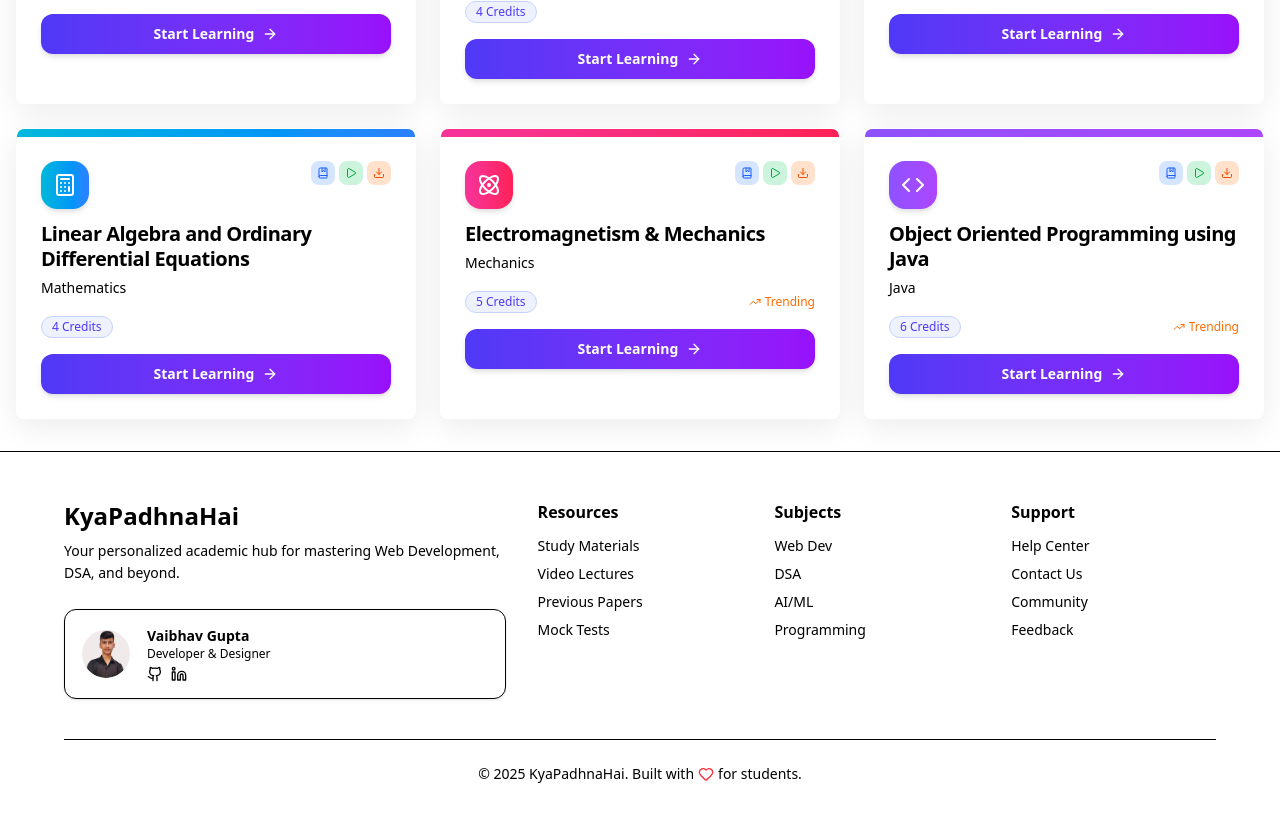
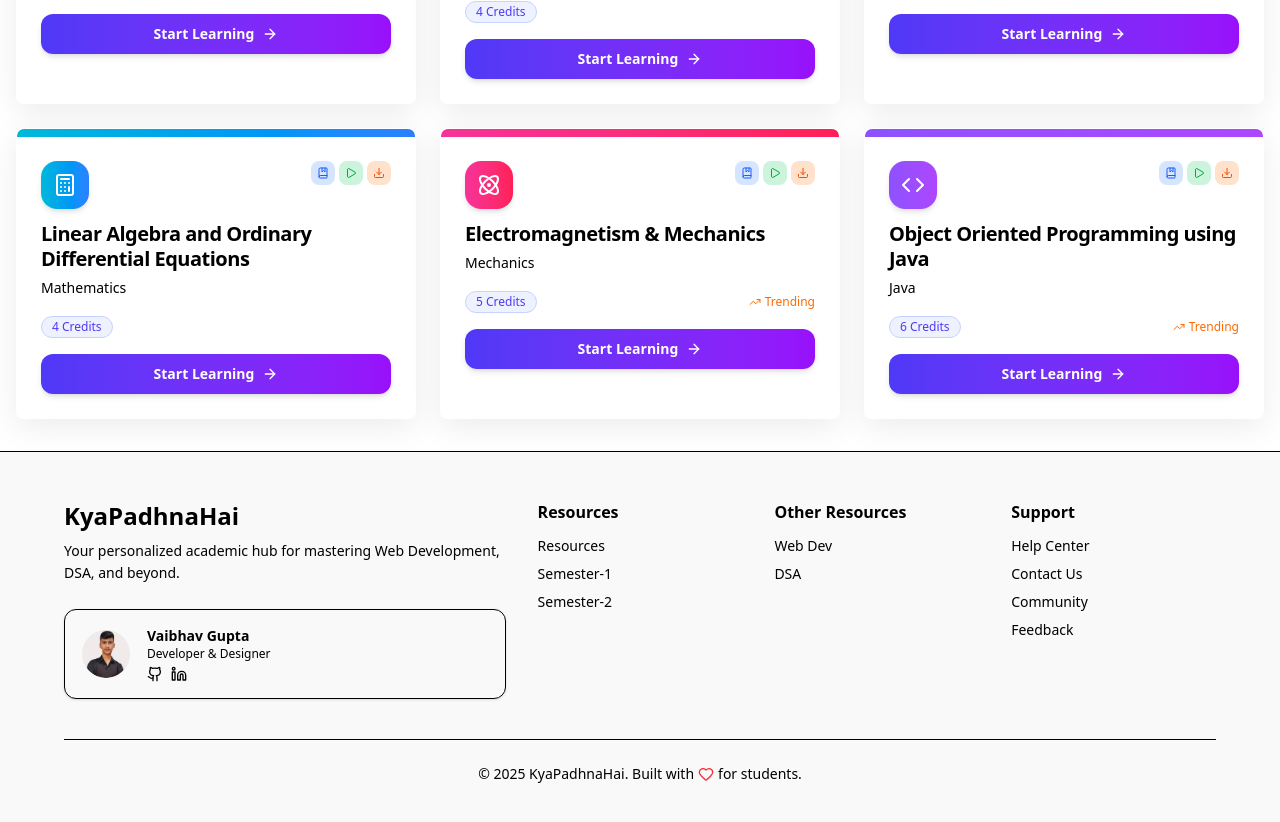
Before and after one commit to vaibhavguptahere/kyapadhnahai, a Next.js app: page / in a window 1280 px wide. Shown: the part 1863-2685 px from the top of the page. Built offline with nearby package versions, Linux system fonts and the light colour scheme.

Commit message:
Footer Finalized

```diff
--- a/app/globals.css
+++ b/app/globals.css
@@ -77,8 +77,8 @@
 /* Theme-aware header styles */
 .header-light {
   background: rgba(249, 249, 249, 0.95);
+  border-bottom: 1px solid rgba(0, 0, 0, 0.08);
   backdrop-filter: blur(20px);
-  border-bottom: 1px solid rgba(0, 0, 0, 0.08);
   box-shadow: 0 2px 8px rgba(0, 0, 0, 0.04);
 }
 
--- a/components/footer.js
+++ b/components/footer.js
@@ -3,7 +3,7 @@ import Image from "next/image";
 
 export default function Footer() {
   return (
-    <footer className="bg-card text-card-foreground border-t border-border py-12 px-6 md:px-16">
+    <footer className="bg-card text-card-foreground border-t border-border py-12 px-6 md:px-16  [background-color:rgba(249,249,249,0.95)]">
       <div className="max-w-7xl mx-auto grid grid-cols-1 md:grid-cols-5 gap-8">
         {/* Left Intro */}
         <div className="md:col-span-2">
@@ -13,7 +13,7 @@ export default function Footer() {
           </p>
 
           {/* Developer Card */}
-          <div className="mt-6 p-4 bg-muted/20 rounded-xl border border-border flex items-center gap-4 shadow-sm">
+          <div className="mt-6 p-4 bg-muted/20 rounded-xl border border-border flex items-center gap-4 shadow-sm transform transition-transform duration-300 hover:scale-105 cursor-pointer">
             <Image
               src="/developer.jpg"
               alt="Developer"
@@ -25,10 +25,10 @@ export default function Footer() {
               <p className="text-sm font-semibold font-inter">Vaibhav Gupta</p>
               <p className="text-xs text-muted-foreground font-inter">Developer & Designer</p>
               <div className="flex gap-2 mt-1">
-                <a href="https://github.com/yourgithub" target="_blank">
+                <a href="https://github.com/vaibhavguptahere" target="_blank">
                   <Github className="w-4 h-4 hover:text-primary transition" />
                 </a>
-                <a href="https://linkedin.com/in/yourlinkedin" target="_blank">
+                <a href="https://www.linkedin.com/in/vaibhavguptahere-/" target="_blank">
                   <Linkedin className="w-4 h-4 hover:text-primary transition" />
                 </a>
               </div>
@@ -40,21 +40,18 @@ export default function Footer() {
         <div>
           <h3 className="font-semibold mb-3 font-poppins">Resources</h3>
           <ul className="space-y-2 text-sm text-muted-foreground font-inter">
-            <li><a href="#">Study Materials</a></li>
-            <li><a href="#">Video Lectures</a></li>
-            <li><a href="#">Previous Papers</a></li>
-            <li><a href="#">Mock Tests</a></li>
+            <li><a href="/semesters">Resources</a></li>
+            <li><a href="/semester/semester-1">Semester-1</a></li>
+            <li><a href="/semester/semester-2">Semester-2</a></li>
           </ul>
         </div>
 
         {/* Subjects */}
         <div>
-          <h3 className="font-semibold mb-3 font-poppins">Subjects</h3>
+          <h3 className="font-semibold mb-3 font-poppins">Other Resources</h3>
           <ul className="space-y-2 text-sm text-muted-foreground font-inter">
-            <li><a href="#">Web Dev</a></li>
-            <li><a href="#">DSA</a></li>
-            <li><a href="#">AI/ML</a></li>
-            <li><a href="#">Programming</a></li>
+            <li><a href="/resources/web-development">Web Dev</a></li>
+            <li><a href="/resources/dsa">DSA</a></li>
           </ul>
         </div>
 
--- a/components/header.js
+++ b/components/header.js
@@ -33,7 +33,7 @@ export function Header() {
     { name: 'Sem-2', href: '/semester/semester-2', icon: BookOpen },
     { name: 'Tips', href: '/tips', icon: Users },
     { name: 'DSA', href: '/resources/dsa', icon: Brain },
-    { name: 'Web Dev', href: 'resources/web-development', icon: Computer },
+    { name: 'Web Dev', href: '/resources/web-development', icon: Computer },
   ];
 
   if (!mounted) {
@@ -115,7 +115,7 @@ export function Header() {
                   <Link
                     key={item.name}
                     href={item.href}
-                    className="flex items-center space-x-3 text-sm font-medium text-gray-700 dark:text-gray-300 hover:text-indigo-600 dark:hover:text-indigo-400 transition-all duration-200 py-3 px-4 rounded-lg hover:bg-black/5 dark:hover:bg-white/10"
+                    className="flex items-center space-x-3 text-sm font-medium dark:text-gray-300 hover:text-indigo-600 dark:hover:text-indigo-400 transition-all duration-200 py-3 px-4 rounded-lg hover:bg-black/5 dark:hover:bg-white/10 "
                     onClick={() => setIsMenuOpen(false)}
                   >
                     <item.icon className="h-4 w-4" />
```
